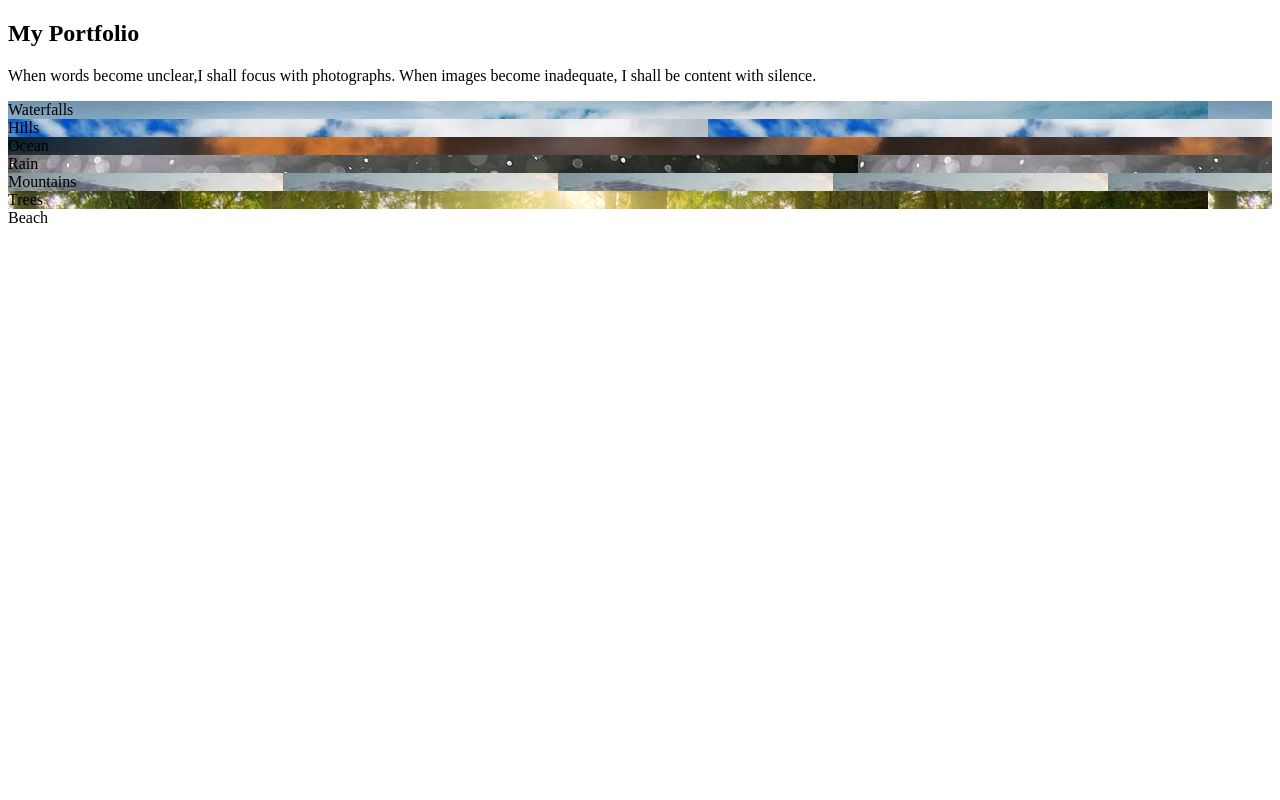
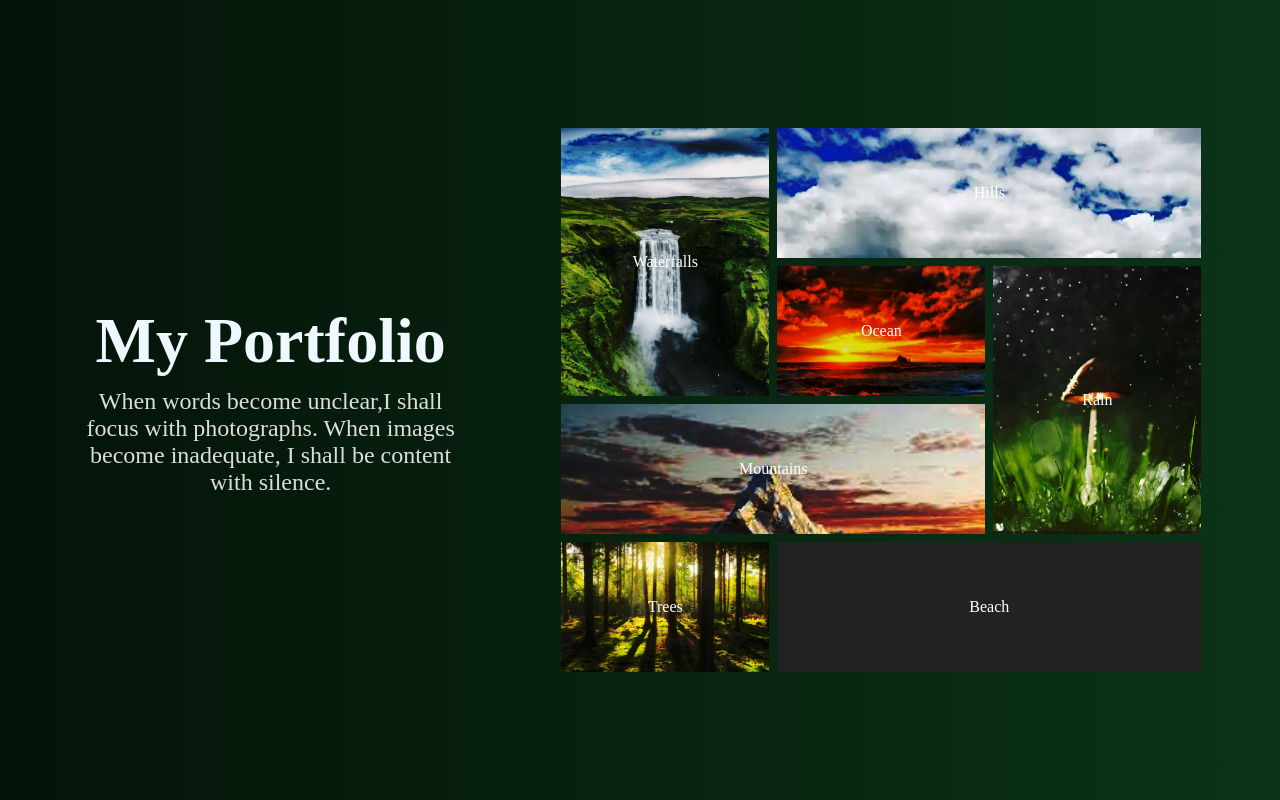
Before and after one commit to ankitpw/My-Portfolio, a plain HTML site: page index.html in a window 1280 px wide. Drawn offline with Linux system fonts and the light colour scheme.

Commit message:
Update index.html

```diff
--- a/index.html
+++ b/index.html
@@ -4,7 +4,7 @@
  <meta charset="UTF-8">
  <meta name="viewport" content="width=device-width, initial-scale=1.0">
  <title>My Portfolio</title>
- <link rel="stylesheet" href="gallery.css">
+ <link rel="stylesheet" href="index.css">
 </head>
 <body>
  <div class="container">
```
